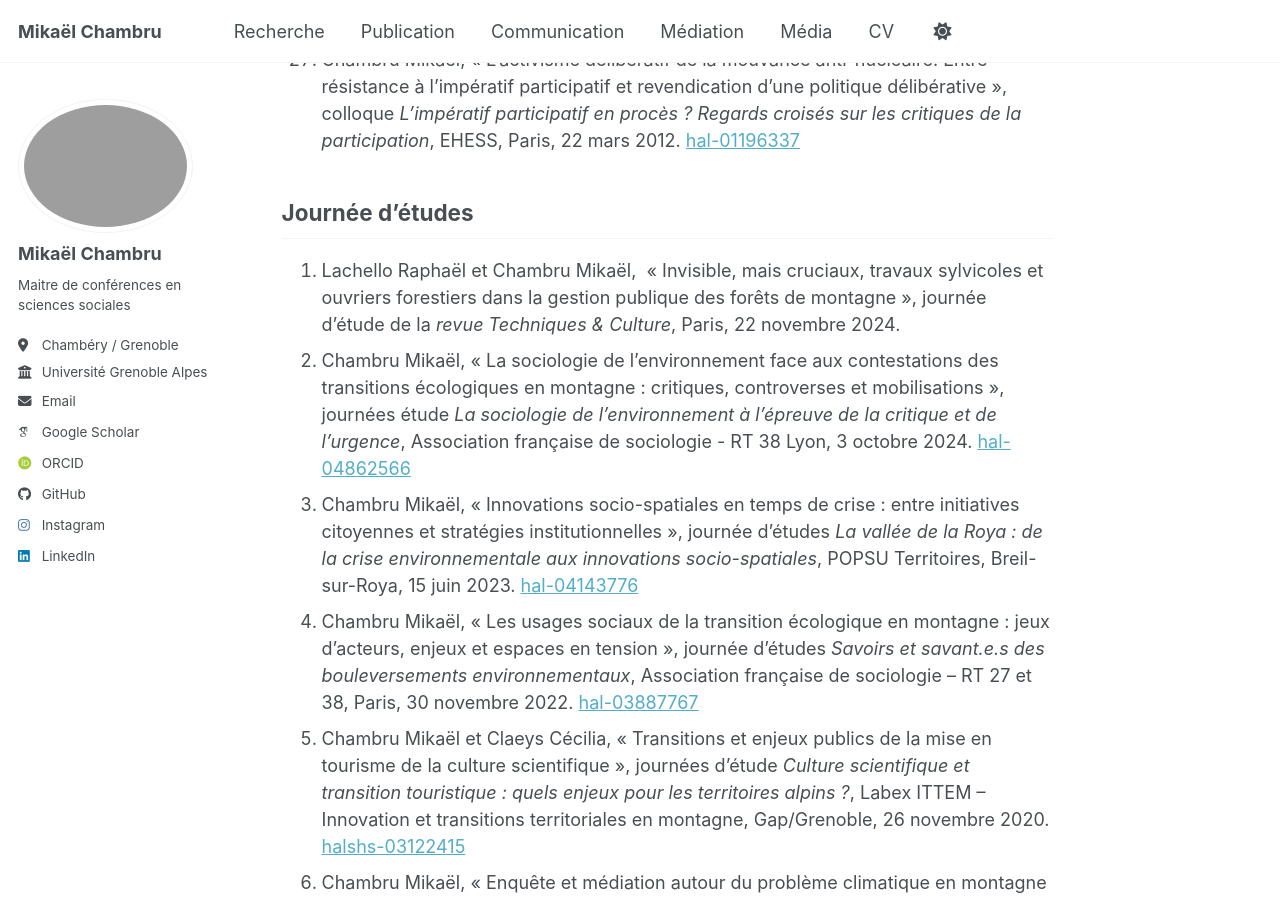
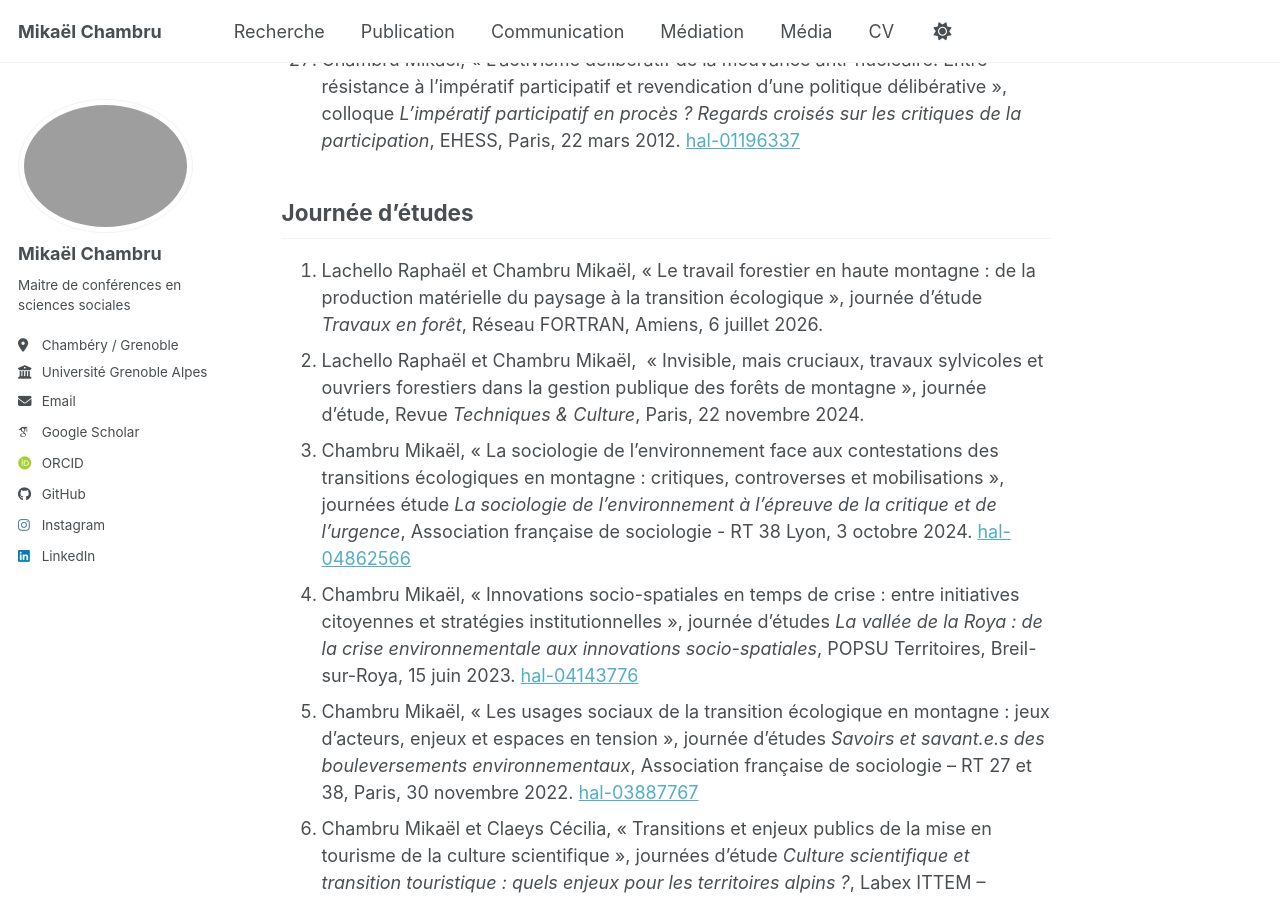
Before and after one commit to mikaelchambru/mikaelchambru.github.io, a Jekyll site: the page built from _pages/communications.md, in a window 1280 px wide and 900 px high, scrolled down 3455 px. Built offline with Jekyll 4.4.1, drawn with Linux system fonts in a browser that asks for light colours; some web fonts are replaced; a script bundle is joined from its source files by our own code; library files that are not in the unit come from our copies.

Commit message:
Update communications.md

```diff
--- a/_pages/communications.md
+++ b/_pages/communications.md
@@ -37,19 +37,20 @@ redirect_from:
 
 ## Journée d'études
 
-1. Lachello Raphaël et Chambru Mikaël,  « Invisible, mais cruciaux, travaux sylvicoles et ouvriers forestiers dans la gestion publique des forêts de montagne », journée d’étude de la *revue Techniques & Culture*, Paris, 22 novembre 2024.
-2. Chambru Mikaël, « La sociologie de l’environnement face aux contestations des transitions écologiques en montagne : critiques, controverses et mobilisations », journées étude *La sociologie de l’environnement à l’épreuve de la critique et de l’urgence*, Association française de sociologie - RT 38 Lyon, 3 octobre 2024. [hal-04862566](https://hal.science/hal-04862566)
-3. Chambru Mikaël, « Innovations socio-spatiales en temps de crise : entre initiatives citoyennes et stratégies institutionnelles », journée d’études *La vallée de la Roya : de la crise environnementale aux innovations socio-spatiales*, POPSU Territoires, Breil-sur-Roya, 15 juin 2023. [hal-04143776](https://hal.science/hal-04143776)
-4. Chambru Mikaël, « Les usages sociaux de la transition écologique en montagne : jeux d’acteurs, enjeux et espaces en tension », journée d’études *Savoirs et savant.e.s des bouleversements environnementaux*, Association française de sociologie – RT 27 et 38, Paris, 30 novembre 2022. [hal-03887767](https://hal.archives-ouvertes.fr/hal-03887767)
-5. Chambru Mikaël et Claeys Cécilia, « Transitions et enjeux publics de la mise en tourisme de la culture scientifique », journées d’étude *Culture scientifique et transition touristique : quels enjeux pour les territoires alpins ?*, Labex ITTEM – Innovation et transitions territoriales en montagne, Gap/Grenoble, 26 novembre 2020. [halshs-03122415](https://halshs.archives-ouvertes.fr/halshs-03122415)
-6. Chambru Mikaël, « Enquête et médiation autour du problème climatique en montagne : les voix du terrain », journée d’études *Communiquer autrement les connaissances sur le changement climatique*, Plate-forme OURANOS-AURA Climat régional et société, Grenoble, 7 février 2020. [hal-03409829](https://hal.archives-ouvertes.fr/hal-03409829)
-7. Chambru Mikaël, « Raconter les sciences sur les réseaux sociaux : documenter, partager et valoriser », journée d’étude *Les réseaux sociaux : un outil pour la recherche ? Le cas des territoires de montagne*, LARHRA, Grenoble, 14 novembre 2019. [hal-02364560](https://hal.archives-ouvertes.fr/hal-02364560)
-8. Chambru Mikaël, « La publicisation du risque nucléaire par les usages protestataires du droit », journée d’étude *Définir, domestiquer et communiquer sur les risques industrielles*, Laboratoire Triangle & Sciences-Po Lyon, Lyon, 10 juillet 2015. [hal-01359950](https://hal.science/hal-01359950)
-9. Chambru Mikaël, « L’engagement de la mouvance anti-nucléaire dans l’espace médiatique. Le cas de la publicisation des transports de déchets radioactifs italiens », journées d’étude dotorale *Médias, engagements et mouvements sociaux*, Association française de sociologie – RT 21 et 37, Bordeaux, 29 mars 2013. [hal-01191794](https://hal.univ-grenoble-alpes.fr/hal-01191794)
-10. Chambru Mikaël, « Les dynamiques de l’engagement anti-nucléaire en France après la catastrophe de Fukushima. Rupture ou continuité des modalités d’action dans l’espace public ? », journées d’étude doctorale *Crises critiques : un sujet, une posture, une écriture en dialogue*, EHESS, Paris ,12 décembre 2012. [hal-01191637](https://hal.univ-grenoble-alpes.fr/hal-01191637)
-11. Chambru Mikaël, « Accident nucléaire de Fukushima : les enjeux d’une crise pour les opposants à l’atome. Entre publicisation du risque, participation du public et politisation du nucléaire », journées d’étude doctorale *Sociétés et environnement – réflexions croisées sur les crises*, Université de Provence, Marseille, 15 décembre 2011. [hal-01191633](https://hal.univ-grenoble-alpes.fr/hal-01191633)
-12. Chambru Mikaël, « L’espace public contemporain au prisme des formes de résistance à l’injonction participative. Le cas des débats publics sur le programme électro-nucléaire », journées d’étude doctorale *Deuxième congrès du GIS Démocratie et Participation*, EHESS, Paris, 18 octobre 2011. [hal-01191634](https://hal.univ-grenoble-alpes.fr/hal-01191634)
-13. Chambru Mikaël, « La publicisation du risque par la mouvance anti-nucléaire, l’expression d’un autre rapport au politique ? », journées d’étude *Le risque*, MSH Ange Guépin, Nantes, 16 mai 2011. [hal-01196346](https://hal.univ-grenoble-alpes.fr/hal-01196346)
+1. Lachello Raphaël et Chambru Mikaël, « Le travail forestier en haute montagne : de la production matérielle du paysage à la transition écologique », journée d’étude *Travaux en forêt*, Réseau FORTRAN, Amiens, 6 juillet 2026.
+2. Lachello Raphaël et Chambru Mikaël,  « Invisible, mais cruciaux, travaux sylvicoles et ouvriers forestiers dans la gestion publique des forêts de montagne », journée d’étude, Revue *Techniques & Culture*, Paris, 22 novembre 2024.
+3. Chambru Mikaël, « La sociologie de l’environnement face aux contestations des transitions écologiques en montagne : critiques, controverses et mobilisations », journées étude *La sociologie de l’environnement à l’épreuve de la critique et de l’urgence*, Association française de sociologie - RT 38 Lyon, 3 octobre 2024. [hal-04862566](https://hal.science/hal-04862566)
+4. Chambru Mikaël, « Innovations socio-spatiales en temps de crise : entre initiatives citoyennes et stratégies institutionnelles », journée d’études *La vallée de la Roya : de la crise environnementale aux innovations socio-spatiales*, POPSU Territoires, Breil-sur-Roya, 15 juin 2023. [hal-04143776](https://hal.science/hal-04143776)
+5. Chambru Mikaël, « Les usages sociaux de la transition écologique en montagne : jeux d’acteurs, enjeux et espaces en tension », journée d’études *Savoirs et savant.e.s des bouleversements environnementaux*, Association française de sociologie – RT 27 et 38, Paris, 30 novembre 2022. [hal-03887767](https://hal.archives-ouvertes.fr/hal-03887767)
+6. Chambru Mikaël et Claeys Cécilia, « Transitions et enjeux publics de la mise en tourisme de la culture scientifique », journées d’étude *Culture scientifique et transition touristique : quels enjeux pour les territoires alpins ?*, Labex ITTEM – Innovation et transitions territoriales en montagne, Gap/Grenoble, 26 novembre 2020. [halshs-03122415](https://halshs.archives-ouvertes.fr/halshs-03122415)
+7. Chambru Mikaël, « Enquête et médiation autour du problème climatique en montagne : les voix du terrain », journée d’études *Communiquer autrement les connaissances sur le changement climatique*, Plate-forme OURANOS-AURA Climat régional et société, Grenoble, 7 février 2020. [hal-03409829](https://hal.archives-ouvertes.fr/hal-03409829)
+8. Chambru Mikaël, « Raconter les sciences sur les réseaux sociaux : documenter, partager et valoriser », journée d’étude *Les réseaux sociaux : un outil pour la recherche ? Le cas des territoires de montagne*, LARHRA, Grenoble, 14 novembre 2019. [hal-02364560](https://hal.archives-ouvertes.fr/hal-02364560)
+9. Chambru Mikaël, « La publicisation du risque nucléaire par les usages protestataires du droit », journée d’étude *Définir, domestiquer et communiquer sur les risques industrielles*, Laboratoire Triangle & Sciences-Po Lyon, Lyon, 10 juillet 2015. [hal-01359950](https://hal.science/hal-01359950)
+10. Chambru Mikaël, « L’engagement de la mouvance anti-nucléaire dans l’espace médiatique. Le cas de la publicisation des transports de déchets radioactifs italiens », journées d’étude dotorale *Médias, engagements et mouvements sociaux*, Association française de sociologie – RT 21 et 37, Bordeaux, 29 mars 2013. [hal-01191794](https://hal.univ-grenoble-alpes.fr/hal-01191794)
+11. Chambru Mikaël, « Les dynamiques de l’engagement anti-nucléaire en France après la catastrophe de Fukushima. Rupture ou continuité des modalités d’action dans l’espace public ? », journées d’étude doctorale *Crises critiques : un sujet, une posture, une écriture en dialogue*, EHESS, Paris ,12 décembre 2012. [hal-01191637](https://hal.univ-grenoble-alpes.fr/hal-01191637)
+12. Chambru Mikaël, « Accident nucléaire de Fukushima : les enjeux d’une crise pour les opposants à l’atome. Entre publicisation du risque, participation du public et politisation du nucléaire », journées d’étude doctorale *Sociétés et environnement – réflexions croisées sur les crises*, Université de Provence, Marseille, 15 décembre 2011. [hal-01191633](https://hal.univ-grenoble-alpes.fr/hal-01191633)
+13. Chambru Mikaël, « L’espace public contemporain au prisme des formes de résistance à l’injonction participative. Le cas des débats publics sur le programme électro-nucléaire », journées d’étude doctorale *Deuxième congrès du GIS Démocratie et Participation*, EHESS, Paris, 18 octobre 2011. [hal-01191634](https://hal.univ-grenoble-alpes.fr/hal-01191634)
+14. Chambru Mikaël, « La publicisation du risque par la mouvance anti-nucléaire, l’expression d’un autre rapport au politique ? », journées d’étude *Le risque*, MSH Ange Guépin, Nantes, 16 mai 2011. [hal-01196346](https://hal.univ-grenoble-alpes.fr/hal-01196346)
 
 ## Séminaire et journée scientifique
 
```
